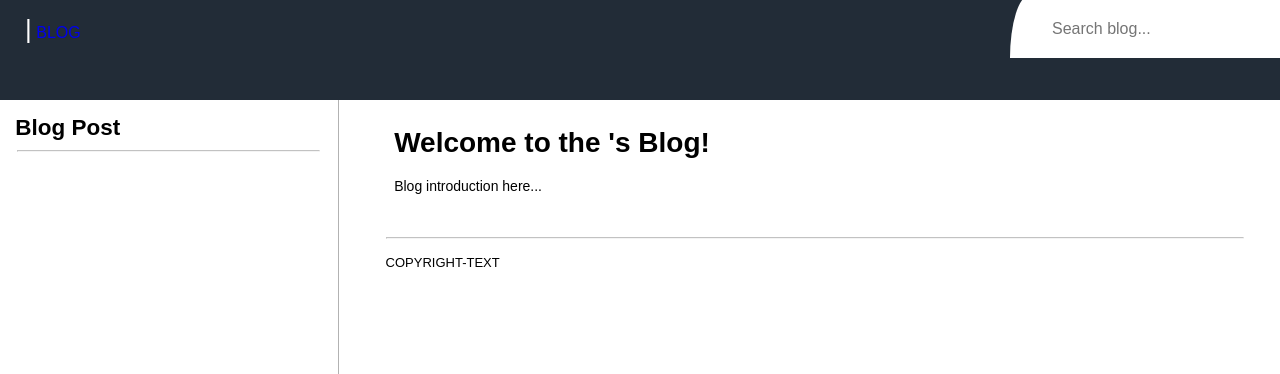
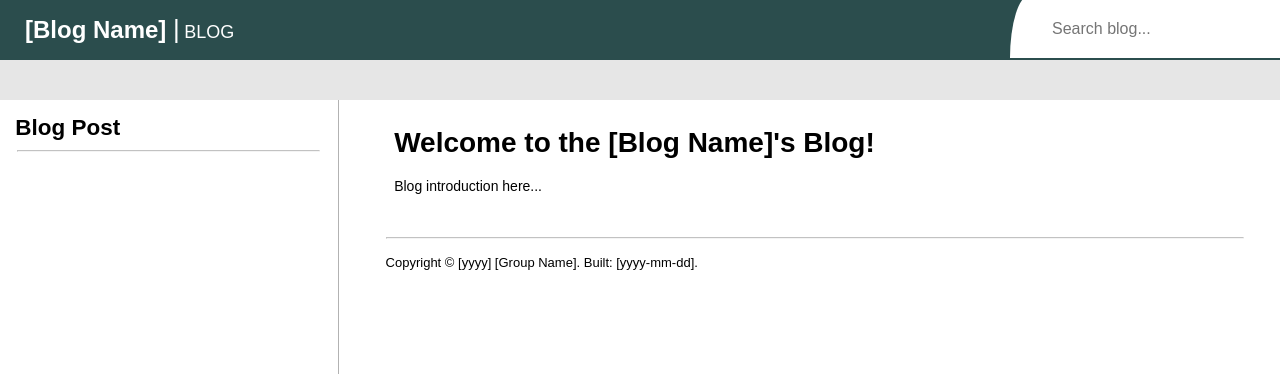
Before and after one commit to jcs-legacy/Blog_Template, a website: page website/Blog/index.html in a window 1280 px wide. Shown: the top 374 px of the page. Drawn offline with Linux system fonts and the light colour scheme; no server answers; a web font is replaced by a local one.

Commit message:
Update core.

```diff
--- a/website/css/style.css
+++ b/website/css/style.css
@@ -24,7 +24,7 @@ body {
 header {
   position: relative;
   z-index: 30;
-  background-color: #222C37;
+  background-color: #2B4D4D;
   width: 100%;
   height: 100px;
   text-decoration: none;
@@ -53,7 +53,7 @@ header {
   font-size: 26px;
 }
 
-#documentation-text {
+#blog-text {
   color: white;
   font-size: 18px;
 }
@@ -129,19 +129,19 @@ header {
 }
 
 
-#version-tab {
+#announcement-tab {
   background-color: #E6E6E6;
   height: 40px;
   white-space: nowrap;
 }
 
-#version-text-container {
+#announcement-text-container {
   padding: 10px;
   padding-right: 25px;
   padding-left: 25px;
 }
 
-.version-text {
+.announcement-text {
   font-weight: bold;
 }
 
--- a/website/js/main.js
+++ b/website/js/main.js
@@ -419,46 +419,16 @@
       content.html(html);
 
       /* Reload possible changing variables. */
-      let manualName = $('.manual-name');
+      let manualName = $('.blog-name');
       let copyright = $('.copyright');
+      let announcement = $('.announcement-text');
       let homepageLink = $('.homepage-link');
 
-      let versionTitle01 = $('.version-title-01');
-      let versionTitle02 = $('.version-title-02');
-      let versionTitle03 = $('.version-title-03');
-      let versionTitle04 = $('.version-title-04');
-      let versionTitle05 = $('.version-title-05');
-      let versionTitle06 = $('.version-title-06');
-      let versionTitle07 = $('.version-title-07');
-
-      let versionNum01 = $('.version-num-01');
-      let versionNum02 = $('.version-num-02');
-      let versionNum03 = $('.version-num-03');
-      let versionNum04 = $('.version-num-04');
-      let versionNum05 = $('.version-num-05');
-      let versionNum06 = $('.version-num-06');
-      let versionNum07 = $('.version-num-07');
-
-      manualName.text(manual_name);
+      manualName.text(blog_name);
       copyright.text(copyright_text);
+      announcement.text(announcement_text);
       homepageLink.text(homepage_text);
       homepageLink.attr('href', homepage_url);
-
-      versionTitle01.text(version_title_01);
-      versionTitle02.text(version_title_02);
-      versionTitle03.text(version_title_03);
-      versionTitle04.text(version_title_04);
-      versionTitle05.text(version_title_05);
-      versionTitle06.text(version_title_06);
-      versionTitle07.text(version_title_07);
-
-      versionNum01.text(version_num_01);
-      versionNum02.text(version_num_02);
-      versionNum03.text(version_num_03);
-      versionNum04.text(version_num_04);
-      versionNum05.text(version_num_05);
-      versionNum06.text(version_num_06);
-      versionNum07.text(version_num_07);
 
       let searchKeyword = getUrlParameter('search');
       if (searchKeyword != null) {
```
